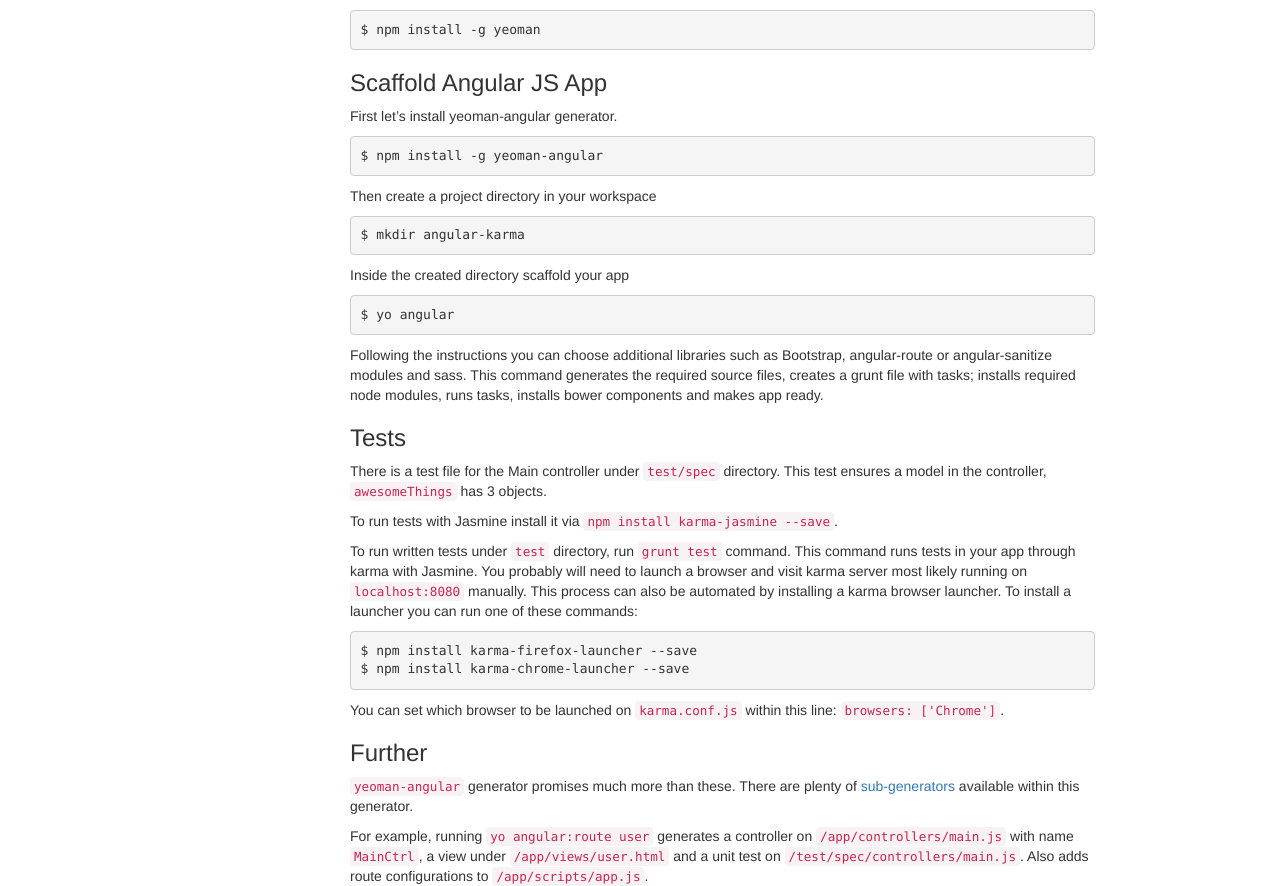
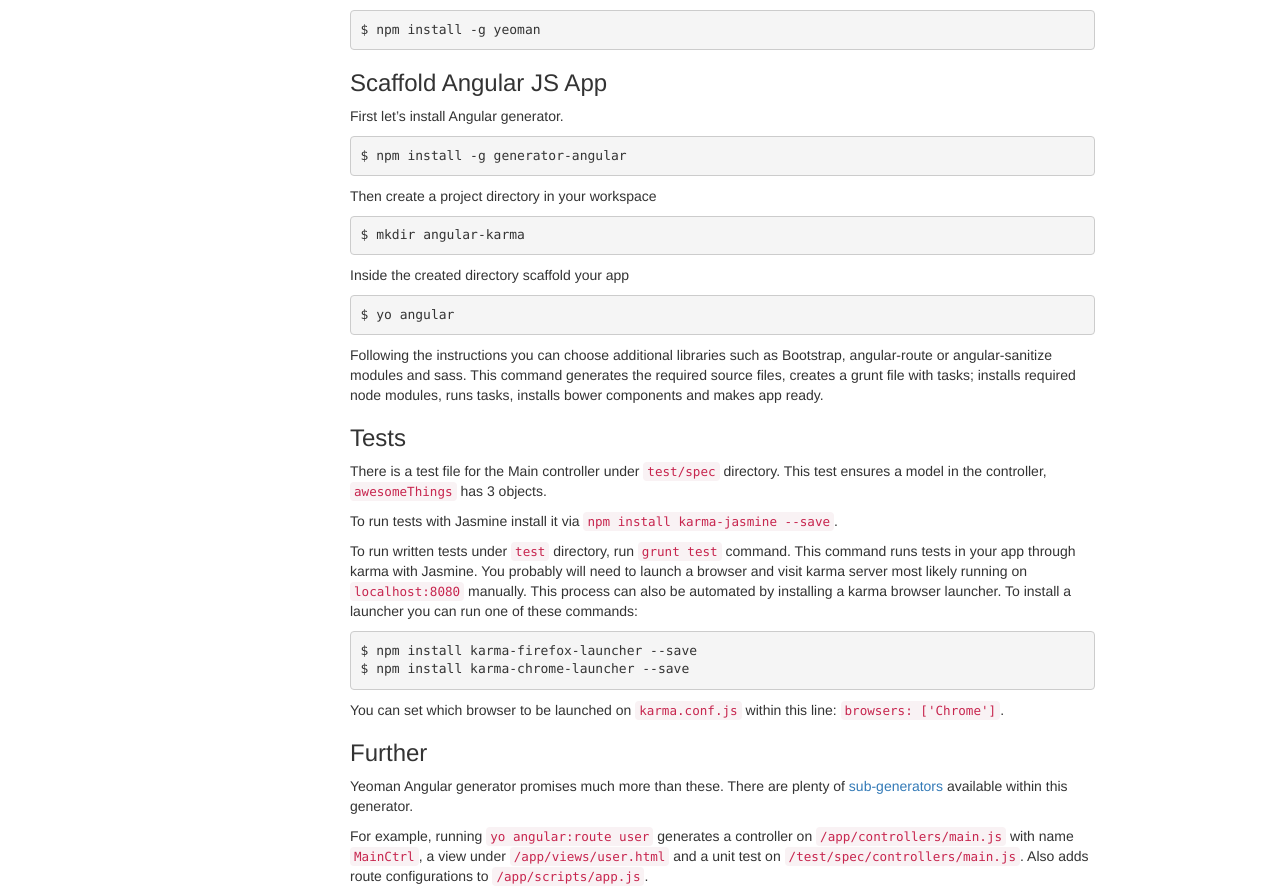
Before and after one commit to dbtek/blog, a Jekyll site: the page built from _posts/2014-05-05-start-testing-with-angular-js.md, in a window 1280 px wide. Shown: the part 692-1578 px from the top of the page. Built offline with Jekyll 4.4.1, drawn with Linux system fonts in a browser that asks for light colours; nearby versions of some CDN libraries; library files that are not in the unit come from our copies; comment, search, counter and statistics services are not loaded.

Commit message:
generator name fix

```diff
--- a/_posts/2014-05-05-start-testing-with-angular-js.md
+++ b/_posts/2014-05-05-start-testing-with-angular-js.md
@@ -23,10 +23,10 @@
 
 ###Scaffold Angular JS App
 
-First let's install yeoman-angular generator.
+First let's install Angular generator.
 
 {% highlight bash %}
-$ npm install -g yeoman-angular
+$ npm install -g generator-angular
 {% endhighlight %}
 
 Then create a project directory in your workspace
@@ -56,7 +56,7 @@
 You can set which browser to be launched on `karma.conf.js` within this line: `browsers: ['Chrome']`.
 
 ###Further
-`yeoman-angular` generator promises much more than these. There are plenty of [sub-generators](https://github.com/yeoman/generator-angular#generators) available within this generator.
+Yeoman Angular generator promises much more than these. There are plenty of [sub-generators](https://github.com/yeoman/generator-angular#generators) available within this generator.
 
 For example, running `yo angular:route user` generates a controller on `/app/controllers/main.js` with name `MainCtrl`, a view under `/app/views/user.html` and a unit test on `/test/spec/controllers/main.js`. Also adds route configurations to `/app/scripts/app.js`.
 
```
